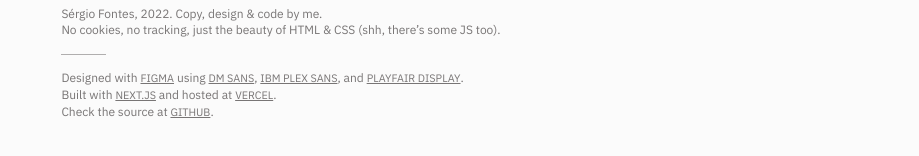
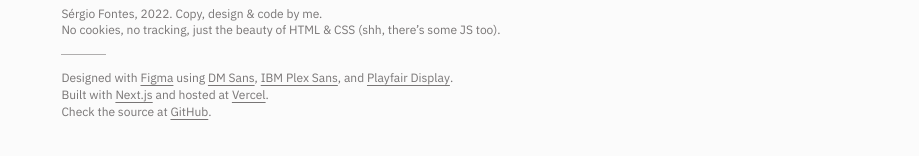
Before and after one commit to sergiofontes/fontes.cc, a Next.js app: page / in a window 1280 px wide. Shown: the part 3932-4088 px from the top of the page, without its empty margins (359-1278 px from the left). Built offline with nearby package versions, Linux system fonts and the light colour scheme.

Commit message:
Refine footer typography

```diff
--- a/components/footer/footer.module.scss
+++ b/components/footer/footer.module.scss
@@ -31,11 +31,8 @@
     }
 
     a {
-      font-size: .9em;
       color: inherit;
       text-decoration-color: inherit;
-      text-underline-position: auto;
-      text-transform: uppercase;
     }
   }
 
```
